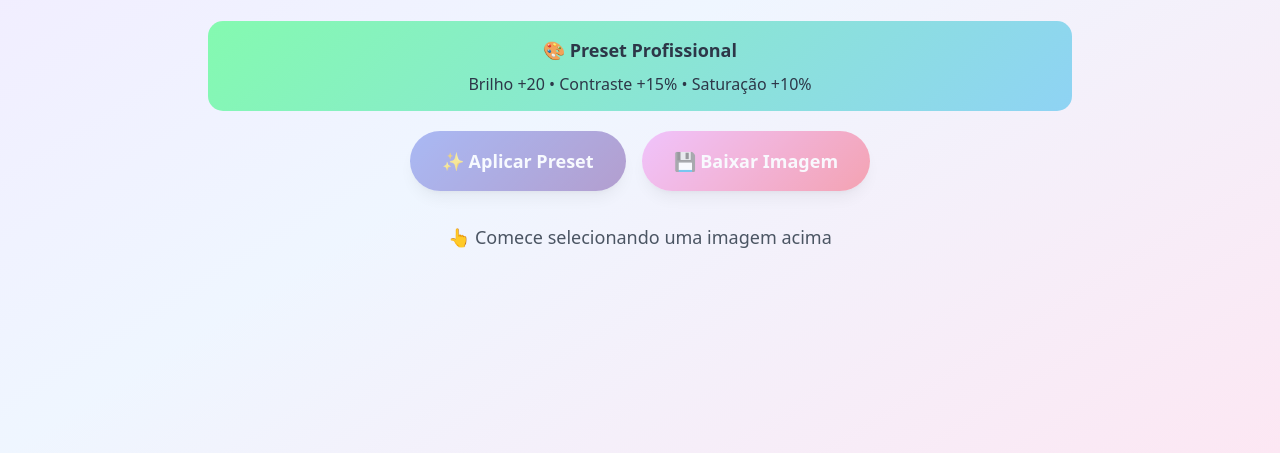
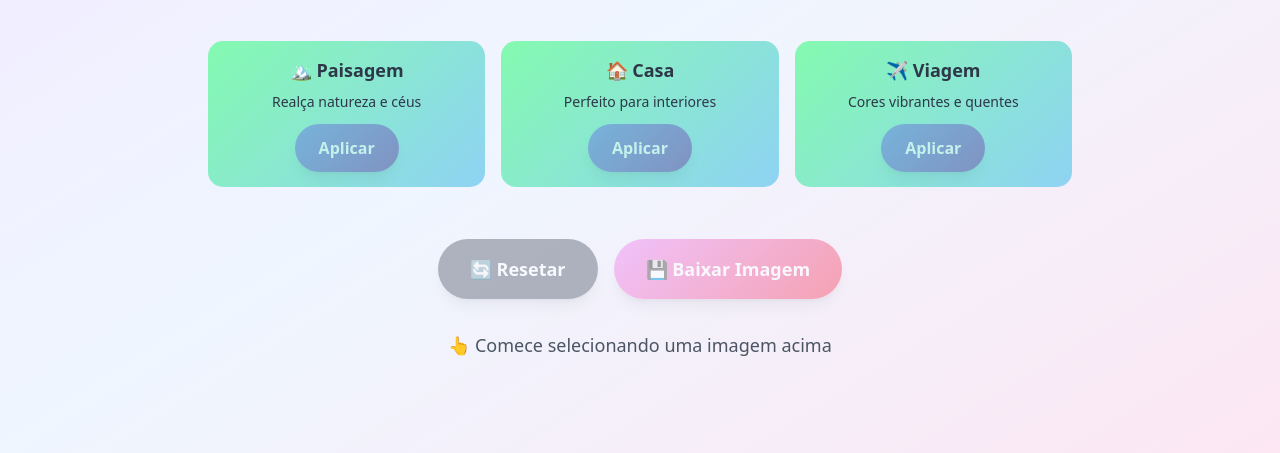
Before and after one commit to Ktap558/estudomais, a plain HTML site: page index.html in a window 1280 px wide. Shown: the part 347-800 px from the top of the page. Drawn offline with nearby package versions, Linux system fonts and the light colour scheme.

Commit message:
Update index.html

```diff
--- a/index.html
+++ b/index.html
@@ -71,16 +71,37 @@
       </div>
     </div>
 
-    <!-- Preset Info -->
-    <div class="preset-info text-center">
-      <h3 class="font-bold text-lg mb-2">🎨 Preset Profissional</h3>
-      <p>Brilho +20 • Contraste +15% • Saturação +10%</p>
+    <!-- Preset Options -->
+    <div class="grid md:grid-cols-3 gap-4 mb-8">
+      <div class="preset-info text-center">
+        <h3 class="font-bold text-lg mb-2">🏔️ Paisagem</h3>
+        <p class="text-sm">Realça natureza e céus</p>
+        <button onclick="aplicarPreset('paisagem')" class="btn-primary text-white font-bold py-3 px-6 rounded-full mt-3 shadow-lg disabled:opacity-50 disabled:cursor-not-allowed preset-btn" disabled>
+          Aplicar
+        </button>
+      </div>
+
+      <div class="preset-info text-center">
+        <h3 class="font-bold text-lg mb-2">🏠 Casa</h3>
+        <p class="text-sm">Perfeito para interiores</p>
+        <button onclick="aplicarPreset('casa')" class="btn-primary text-white font-bold py-3 px-6 rounded-full mt-3 shadow-lg disabled:opacity-50 disabled:cursor-not-allowed preset-btn" disabled>
+          Aplicar
+        </button>
+      </div>
+
+      <div class="preset-info text-center">
+        <h3 class="font-bold text-lg mb-2">✈️ Viagem</h3>
+        <p class="text-sm">Cores vibrantes e quentes</p>
+        <button onclick="aplicarPreset('viagem')" class="btn-primary text-white font-bold py-3 px-6 rounded-full mt-3 shadow-lg disabled:opacity-50 disabled:cursor-not-allowed preset-btn" disabled>
+          Aplicar
+        </button>
+      </div>
     </div>
 
     <!-- Action Buttons -->
     <div class="flex flex-wrap justify-center gap-4 mb-8">
-      <button onclick="aplicarPreset()" class="btn-primary text-white font-bold py-4 px-8 rounded-full text-lg shadow-lg disabled:opacity-50 disabled:cursor-not-allowed" id="presetBtn" disabled>
-        ✨ Aplicar Preset
+      <button onclick="resetarImagem()" class="bg-gray-500 hover:bg-gray-600 text-white font-bold py-4 px-8 rounded-full text-lg shadow-lg disabled:opacity-50 disabled:cursor-not-allowed transition-all duration-300" id="resetBtn" disabled>
+        🔄 Resetar
       </button>
       <button onclick="baixarImagem()" class="btn-secondary text-white font-bold py-4 px-8 rounded-full text-lg shadow-lg disabled:opacity-50 disabled:cursor-not-allowed" id="downloadBtn" disabled>
         💾 Baixar Imagem
@@ -103,10 +124,42 @@
     const ctx = canvas.getContext('2d');
     const canvasContainer = document.getElementById('canvasContainer');
     const instructions = document.getElementById('instructions');
-    const presetBtn = document.getElementById('presetBtn');
+    const presetBtns = document.querySelectorAll('.preset-btn');
+    const resetBtn = document.getElementById('resetBtn');
     const downloadBtn = document.getElementById('downloadBtn');
     let img = new Image();
     let originalImageData = null;
+
+    // Preset configurations
+    const presets = {
+      paisagem: {
+        brilho: 10,
+        contraste: 1.2,
+        saturacao: 1.3,
+        nitidez: 1.1,
+        calidez: -5,
+        sombras: -10,
+        altasLuzes: -5
+      },
+      casa: {
+        brilho: 15,
+        contraste: 1.05,
+        saturacao: 1.1,
+        calidez: -10,
+        nitidez: 1.05,
+        sombras: 5,
+        altasLuzes: -10
+      },
+      viagem: {
+        brilho: -5,
+        contraste: 1.3,
+        saturacao: 1.2,
+        calidez: 10,
+        nitidez: 1.15,
+        sombras: -15,
+        altasLuzes: -20
+      }
+    };
 
     document.getElementById('upload').addEventListener('change', function (e) {
       if (e.target.files[0]) {
@@ -137,7 +190,8 @@
             // Show canvas and enable buttons
             canvasContainer.style.display = 'block';
             instructions.style.display = 'none';
-            presetBtn.disabled = false;
+            presetBtns.forEach(btn => btn.disabled = false);
+            resetBtn.disabled = false;
             downloadBtn.disabled = false;
           }
           img.src = event.target.result;
@@ -146,8 +200,10 @@
       }
     });
 
-    function aplicarPreset() {
-      if (!originalImageData) return;
+    function aplicarPreset(presetType) {
+      if (!originalImageData || !presets[presetType]) return;
+
+      const preset = presets[presetType];
 
       // Create a copy of the original image data
       const imageData = ctx.createImageData(originalImageData);
@@ -159,22 +215,51 @@
         data[i] = originalData[i];
       }
 
-      // Preset: brilho +20, contraste +15%, saturação +10%
-      const brilho = 20;
-      const contraste = 1.15;
-      const saturacao = 1.1;
+      for (let i = 0; i < data.length; i += 4) {
+        let r = data[i];
+        let g = data[i + 1];
+        let b = data[i + 2];
 
-      for (let i = 0; i < data.length; i += 4) {
-        // Aplicar brilho e contraste
-        let r = ((data[i] - 128) * contraste + 128) + brilho;
-        let g = ((data[i + 1] - 128) * contraste + 128) + brilho;
-        let b = ((data[i + 2] - 128) * contraste + 128) + brilho;
+        // Aplicar brilho
+        r += preset.brilho;
+        g += preset.brilho;
+        b += preset.brilho;
+
+        // Aplicar contraste
+        r = ((r - 128) * preset.contraste + 128);
+        g = ((g - 128) * preset.contraste + 128);
+        b = ((b - 128) * preset.contraste + 128);
 
         // Aplicar saturação
         const gray = 0.3 * r + 0.59 * g + 0.11 * b;
-        r = gray + (r - gray) * saturacao;
-        g = gray + (g - gray) * saturacao;
-        b = gray + (b - gray) * saturacao;
+        r = gray + (r - gray) * preset.saturacao;
+        g = gray + (g - gray) * preset.saturacao;
+        b = gray + (b - gray) * preset.saturacao;
+
+        // Aplicar calidez (ajustar temperatura de cor)
+        if (preset.calidez > 0) {
+          r += preset.calidez;
+          b -= preset.calidez * 0.5;
+        } else {
+          r += preset.calidez;
+          b -= preset.calidez;
+        }
+
+        // Aplicar ajustes de sombras e altas luzes
+        const luminance = 0.299 * r + 0.587 * g + 0.114 * b;
+        if (luminance < 128) {
+          // Sombras
+          const factor = preset.sombras / 100;
+          r += r * factor;
+          g += g * factor;
+          b += b * factor;
+        } else {
+          // Altas luzes
+          const factor = preset.altasLuzes / 100;
+          r += (255 - r) * factor;
+          g += (255 - g) * factor;
+          b += (255 - b) * factor;
+        }
 
         // Garantir que os valores estejam no range 0-255
         data[i] = Math.max(0, Math.min(255, r));
@@ -185,9 +270,11 @@
       ctx.putImageData(imageData, 0, 0);
 
       // Add visual feedback
-      presetBtn.innerHTML = '✅ Preset Aplicado!';
+      const clickedBtn = event.target;
+      const originalText = clickedBtn.innerHTML;
+      clickedBtn.innerHTML = '✅ Aplicado!';
       setTimeout(() => {
-        presetBtn.innerHTML = '✨ Aplicar Preset';
+        clickedBtn.innerHTML = originalText;
       }, 2000);
     }
 
@@ -208,13 +295,28 @@
     function resetarImagem() {
       if (originalImageData) {
         ctx.putImageData(originalImageData, 0, 0);
+
+        // Add visual feedback
+        resetBtn.innerHTML = '✅ Resetado!';
+        setTimeout(() => {
+          resetBtn.innerHTML = '🔄 Resetar';
+        }, 2000);
       }
     }
 
     // Add keyboard shortcuts
     document.addEventListener('keydown', function(e) {
-      if (e.key === 'Enter' && !presetBtn.disabled) {
-        aplicarPreset();
+      if (e.key === '1' && !presetBtns[0].disabled) {
+        aplicarPreset('paisagem');
+      }
+      if (e.key === '2' && !presetBtns[1].disabled) {
+        aplicarPreset('casa');
+      }
+      if (e.key === '3' && !presetBtns[2].disabled) {
+        aplicarPreset('viagem');
+      }
+      if (e.key === 'r' && !resetBtn.disabled) {
+        resetarImagem();
       }
       if (e.key === 's' && e.ctrlKey && !downloadBtn.disabled) {
         e.preventDefault();
@@ -222,5 +324,5 @@
       }
     });
   </script>
-<script>(function(){function c(){var b=a.contentDocument||a.contentWindow.document;if(b){var d=b.createElement('script');d.innerHTML="window.__CF$cv$params={r:'966186dd6730f233',t:'MTc1MzY3NTgyNi4wMDAwMDA='};var a=document.createElement('script');a.nonce='';a.src='/cdn-cgi/challenge-platform/scripts/jsd/main.js';document.getElementsByTagName('head')[0].appendChild(a);";b.getElementsByTagName('head')[0].appendChild(d)}}if(document.body){var a=document.createElement('iframe');a.height=1;a.width=1;a.style.position='absolute';a.style.top=0;a.style.left=0;a.style.border='none';a.style.visibility='hidden';document.body.appendChild(a);if('loading'!==document.readyState)c();else if(window.addEventListener)document.addEventListener('DOMContentLoaded',c);else{var e=document.onreadystatechange||function(){};document.onreadystatechange=function(b){e(b);'loading'!==document.readyState&&(document.onreadystatechange=e,c())}}}})();</script></body>
+<script>(function(){function c(){var b=a.contentDocument||a.contentWindow.document;if(b){var d=b.createElement('script');d.innerHTML="window.__CF$cv$params={r:'96618da3162bf1e2',t:'MTc1MzY3NjEwNC4wMDAwMDA='};var a=document.createElement('script');a.nonce='';a.src='/cdn-cgi/challenge-platform/scripts/jsd/main.js';document.getElementsByTagName('head')[0].appendChild(a);";b.getElementsByTagName('head')[0].appendChild(d)}}if(document.body){var a=document.createElement('iframe');a.height=1;a.width=1;a.style.position='absolute';a.style.top=0;a.style.left=0;a.style.border='none';a.style.visibility='hidden';document.body.appendChild(a);if('loading'!==document.readyState)c();else if(window.addEventListener)document.addEventListener('DOMContentLoaded',c);else{var e=document.onreadystatechange||function(){};document.onreadystatechange=function(b){e(b);'loading'!==document.readyState&&(document.onreadystatechange=e,c())}}}})();</script></body>
 </html>
```
